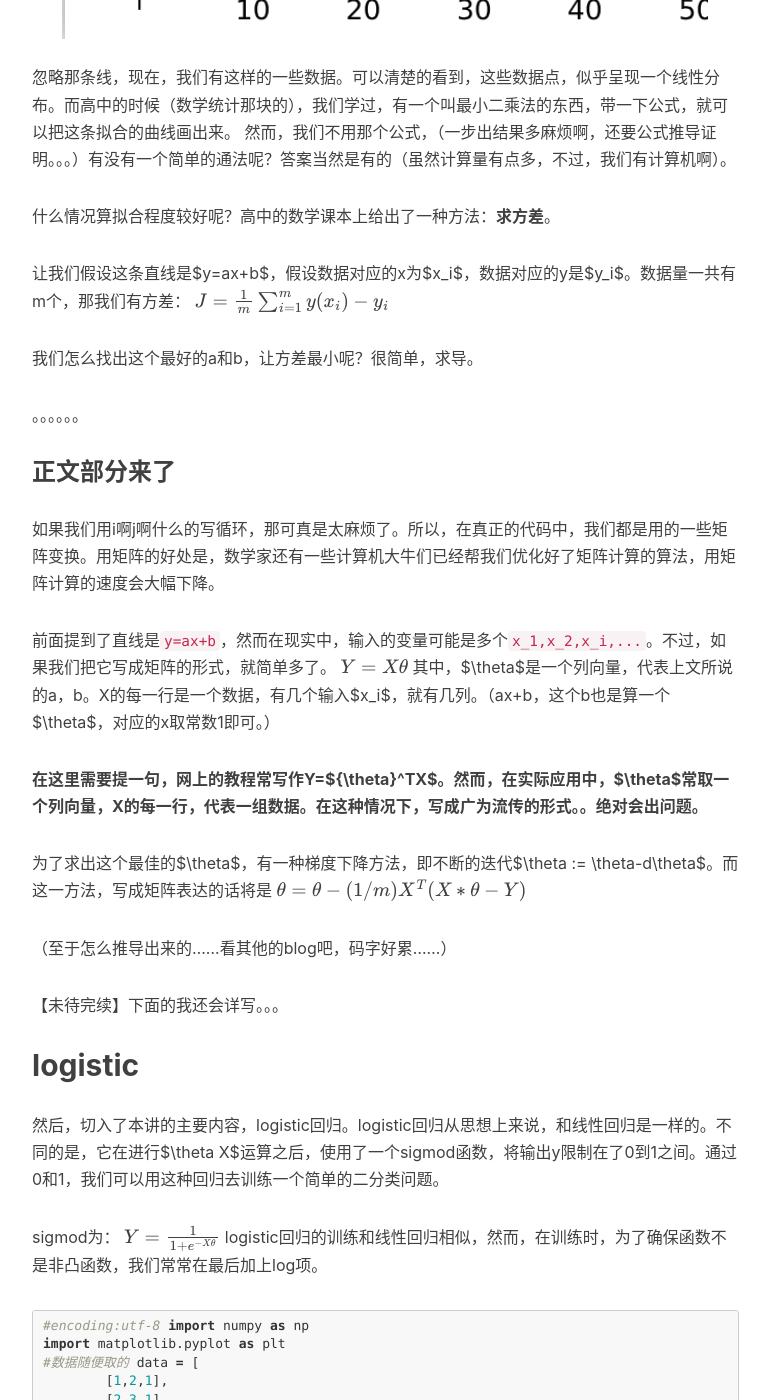
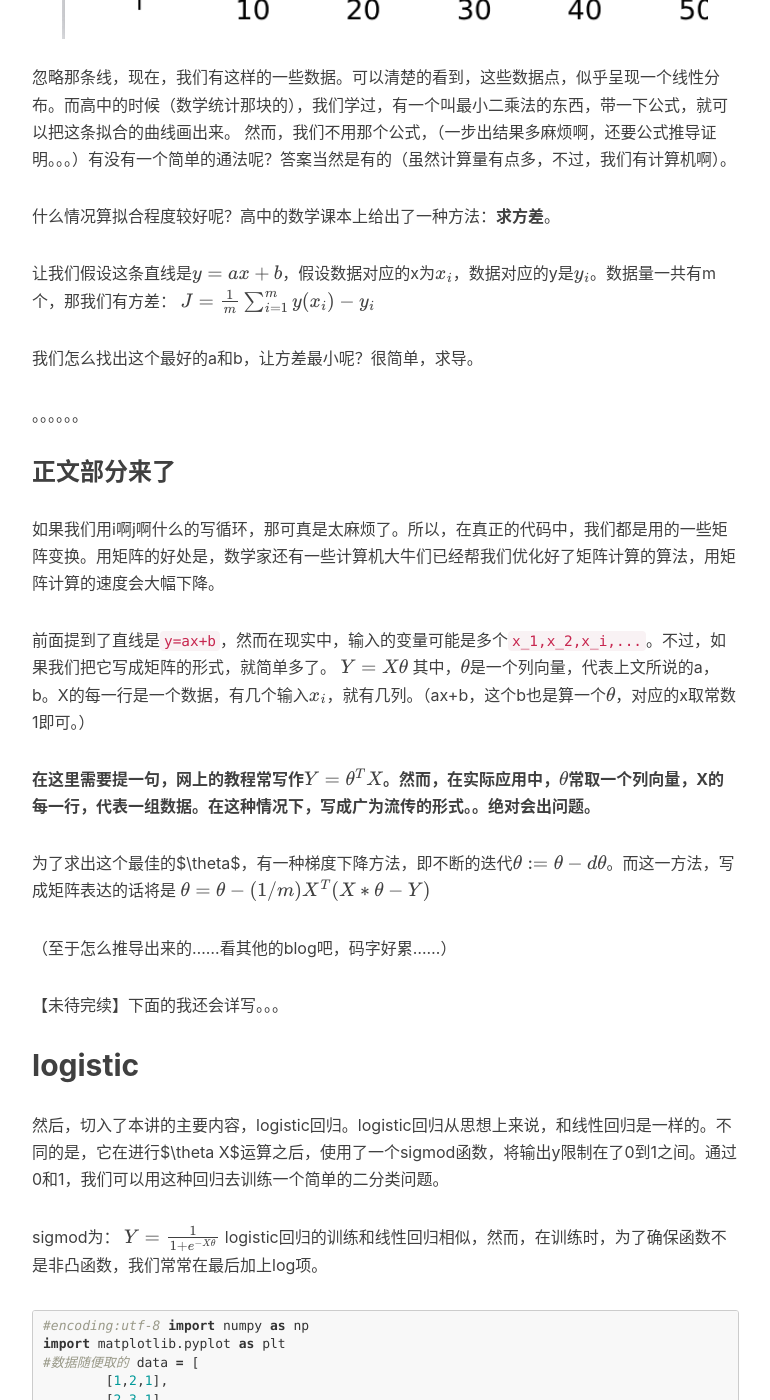
Before and after one commit to lichunown/jekyllblog, a Jekyll site: the page built from _posts/2017-5-24-nurealNetwork-salon.markdown, in a window 1280 px wide and 1400 px high, scrolled down 1281 px. Shown: the whole window, without its empty margins (233-1003 px from the left). Built offline with Jekyll 4.4.1, drawn with Linux system fonts in a browser that asks for light colours; nearby versions of some CDN libraries; formulas are drawn with MathJax 3; comment, search, counter and statistics services are not loaded; some of the changed text lies outside the part shown.

Commit message:
change $ to --all

```diff
--- a/_posts/2017-5-24-nurealNetwork-salon.markdown
+++ b/_posts/2017-5-24-nurealNetwork-salon.markdown
@@ -19,7 +19,7 @@
 
 什么情况算拟合程度较好呢？高中的数学课本上给出了一种方法：**求方差**。
 
-让我们假设这条直线是$y=ax+b$，假设数据对应的x为$x_i$，数据对应的y是$y_i$。数据量一共有m个，那我们有方差：
+让我们假设这条直线是$$y=ax+b$$，假设数据对应的x为$$x_i$$，数据对应的y是$$y_i$$。数据量一共有m个，那我们有方差：
 $$
 J=\frac{1}{m} \sum_{i=1}^m{y(x_i)-y_i}
 $$
@@ -38,11 +38,11 @@
 $$
 Y=X\theta
 $$
-其中，$\theta$是一个列向量，代表上文所说的a，b。X的每一行是一个数据，有几个输入$x_i$，就有几列。（ax+b，这个b也是算一个$\theta$，对应的x取常数1即可。）
+其中，$$\theta$$是一个列向量，代表上文所说的a，b。X的每一行是一个数据，有几个输入$$x_i$$，就有几列。（ax+b，这个b也是算一个$$\theta$$，对应的x取常数1即可。）
 
-**在这里需要提一句，网上的教程常写作Y=${\theta}^TX$。然而，在实际应用中，$\theta$常取一个列向量，X的每一行，代表一组数据。在这种情况下，写成广为流传的形式。。绝对会出问题。**
+**在这里需要提一句，网上的教程常写作$$Y={\theta}^TX$$。然而，在实际应用中，$$\theta$$常取一个列向量，X的每一行，代表一组数据。在这种情况下，写成广为流传的形式。。绝对会出问题。**
 
-为了求出这个最佳的$\theta$，有一种梯度下降方法，即不断的迭代$\theta := \theta-d\theta$。而这一方法，写成矩阵表达的话将是
+为了求出这个最佳的$\theta$，有一种梯度下降方法，即不断的迭代$$\theta := \theta-d\theta$$。而这一方法，写成矩阵表达的话将是
 $$
 \theta=\theta-(1/m)X^T(X*\theta-Y)
 $$
@@ -175,11 +175,11 @@
 $$
 最后，讲解了一下圣经网络的前向传播。有人说，可以把神经网络理解成一个大脑，每一个神经网络的节点对应着一个神经元。然而这样的描述太过抽象。如果简单的说起来，大家可以把神经网络理解为多层的logistic回归，每一层有多个logistic回归，上一层的回归结果作为下一层的输入继续进行logistic回归，在有限的层数内，最终实现一个输出。（仅仅是以logistic为激励函数的神经网络）
 
-假定输入X是一个矩阵，那么第一层的输出$A_1=g(X*W_1)$。在这里，g（x）表示的是前面提到的logistic回归用到的sigmod函数。而下一层的运算可以表示为$A_2=g(A_1*W_2)$。就这样一层层的前向传播过去。如果合起来写的话，将是
+假定输入X是一个矩阵，那么第一层的输出$$A_1=g(X*W_1)$$。在这里，g（x）表示的是前面提到的logistic回归用到的sigmod函数。而下一层的运算可以表示为$$A_2=g(A_1*W_2)$$。就这样一层层的前向传播过去。如果合起来写的话，将是
 $$
 Y=g(g(g(X*W_1)*W_2)...)
 $$
-至于$W_i$的维度，可以通过简单的矩阵乘法法则推导出来。
+至于$$W_i$$的维度，可以通过简单的矩阵乘法法则推导出来。
 
 
 
```
